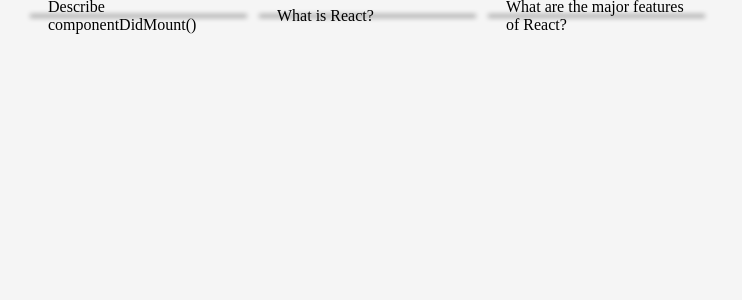
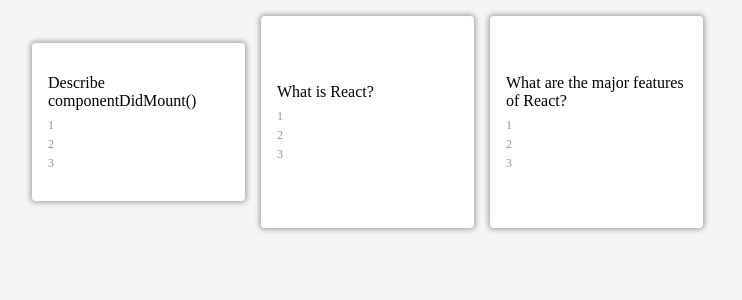
Before and after one commit to anthropovixen/flashcard-app, a React (Create React App) app: page / in a window 1280 px wide. Shown: the top 300 px of the page, without its empty margins (0-742 px from the left). Built offline with nearby package versions, Linux system fonts and the light colour scheme; no server answers.

Commit message:
Update Flashcard.js

```diff
--- a/src/Flashcard.js
+++ b/src/Flashcard.js
@@ -1,8 +1,32 @@
-import React, { useState } from 'react';
+import React, { useState, useEffect, useRef } from 'react';
 
 export default function Flashcard({ flashcard }) {
-	/**  variables to have the card flipping. set state to false to start showing the front side*/
+	//  variables to have the card flipping. set state to false to start showing the front side//
 	const [flip, setFlip] = useState(false);
+	const [height, setHeight] = useState('initial');
+
+	// variables to be used for resizing of flashcards content
+	const frontEl = useRef();
+	const backEl = useRef();
+
+	//Function to define maximum height on front and back of flashcards to be used for resizing of heights
+	function setMaxHeight() {
+		const frontHeight = frontEl.current.getBoundingClientRect().height;
+		const backHeight = backEl.current.getBoundingClientRect().height;
+		setHeight(Math.max(frontHeight, backHeight, 100));
+	}
+	// Change height with size of text on questions, answers and options
+	useEffect(setMaxHeight, [
+		flashcard.question,
+		flashcard.answer,
+		flashcard.options,
+	]);
+
+	// Change height with resize of screen
+	useEffect(() => {
+		window.addEventListener('resize', setMaxHeight);
+		return () => window.removeEventListener('resize', setMaxHeight);
+	}, []);
 
 	/**set onClick inside div as a function, everytime we click here we set the current flip to non flip.
 	 * Toggling the current flip to the other option.
@@ -11,10 +35,20 @@
 		<div
 			/** Use classes to style cards. Set the dynamic classes with default React and JavaScript. To have a static class of card and a flip class determined by the flip variable declared at initialization. If flip is true we want to have flip class, otherwise we'll have just a blank class. */
 			className={`card ${flip ? 'flip' : ''}`}
+			style={{ height }}
 			onClick={() => setFlip(!flip)}
 		>
-			<div className="front">{flashcard.question}</div>
-			<div className="back">{flashcard.answer}</div>
+			<div className="front" ref={frontEl}>
+				{flashcard.question}
+				<div className="flashcard-options">
+					{flashcard.options.map((option) => {
+						return <div className="flashcard-option">{option}</div>;
+					})}
+				</div>
+			</div>
+			<div className="back" ref={backEl}>
+				{flashcard.answer}
+			</div>
 		</div>
 	);
 }
```
